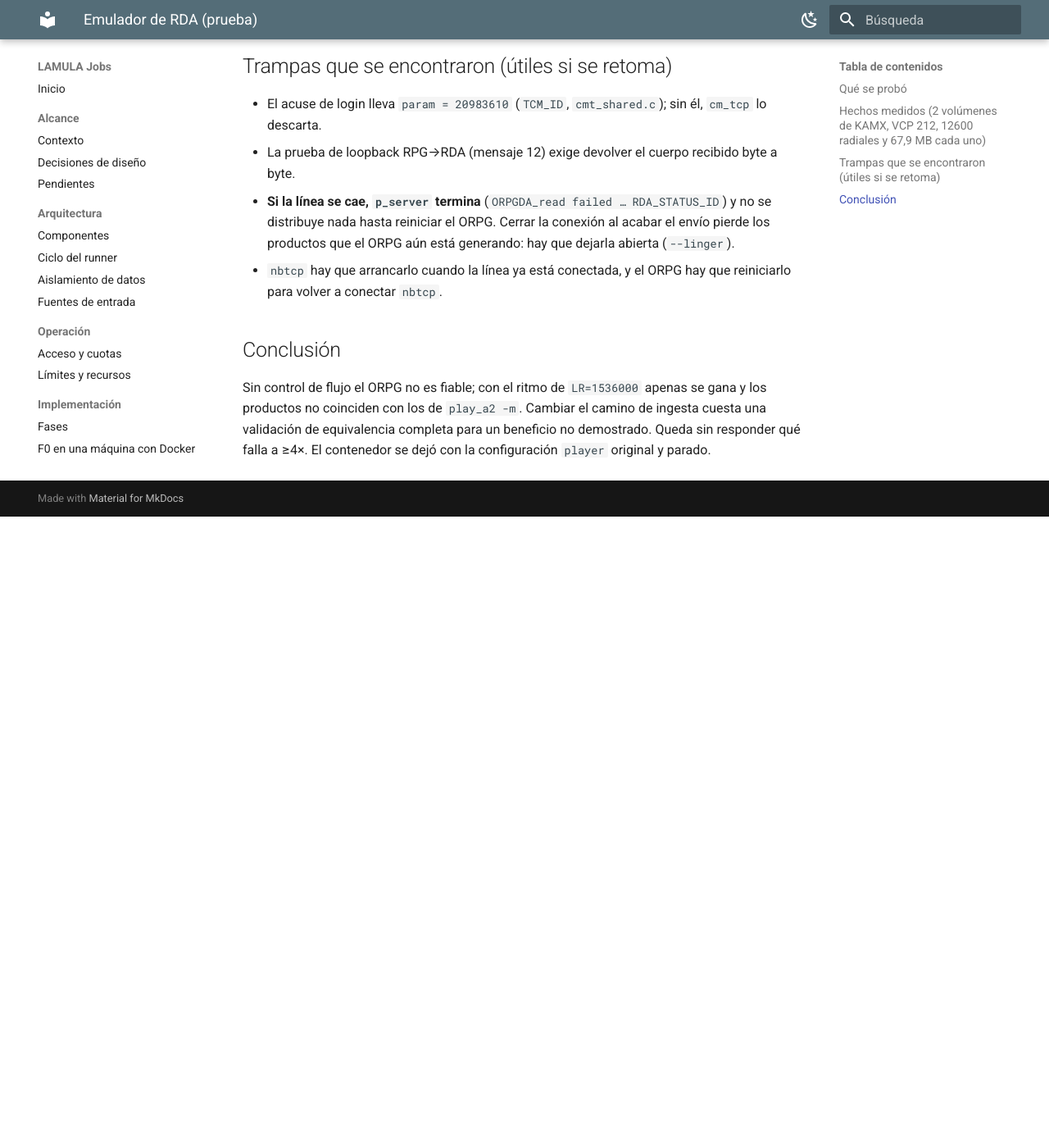
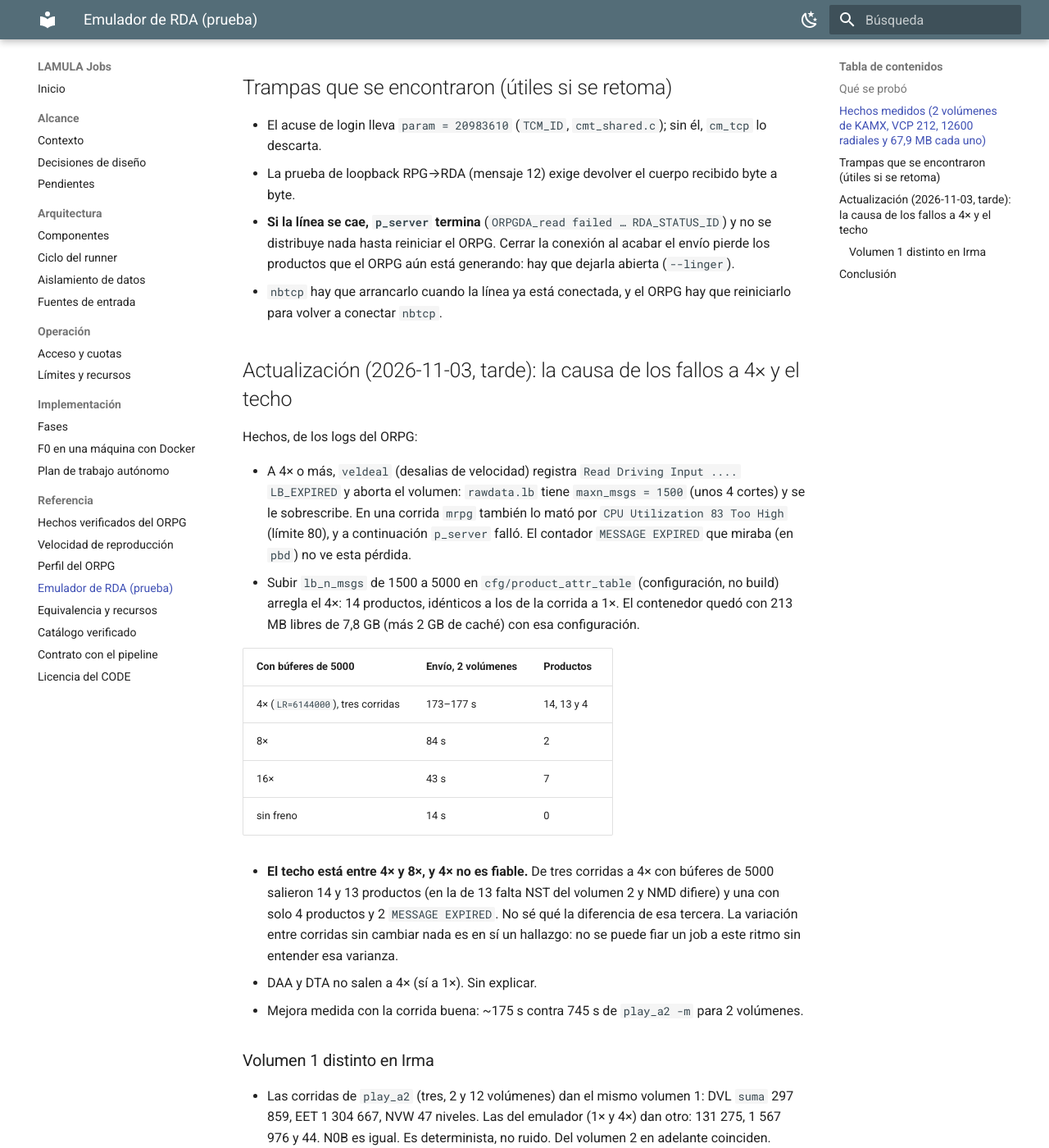
Before and after one commit to vladimir1284/lamula-jobs, an MkDocs documentation site: the page built from docs/referencia/rda-emulador.md, in a window 1280 px wide and 1400 px high, scrolled down 1312 px. Shown: the whole window at 82% size. Built offline with MkDocs 1.6.1 and Material for MkDocs 9.7.7, drawn with Linux system fonts in a browser that asks for light colours; before the commit the page ends 1942 px from its top, so only the background shows below that; some of the changed text lies outside the part shown.

Commit message:
f0: emulador de RDA — causa de los fallos a 4× (búfer de 1500 radiales), techo, volumen 1 de Irma
Co-Authored-By: Claude Sonnet 5.5 <noreply@anthropic.com>

```diff
--- a/docs/referencia/rda-emulador.md
+++ b/docs/referencia/rda-emulador.md
@@ -1,6 +1,6 @@
 # Emulador de RDA como alternativa a `play_a2` (2026-11-03)
 
-**Resultado: no hay ganancia demostrada. D6 no cambia.** Se probó si alimentar el ORPG como si fuera
+**Resultado inicial: sin ganancia a 1×. Actualización al final: con búferes mayores el 4× funciona a veces, sin ser fiable. D6 no cambia.** Se probó si alimentar el ORPG como si fuera
 un radar real (línea de banda ancha por `cm_tcp`) es más rápido que `play_a2 -m`.
 
 ## Qué se probó
@@ -43,9 +43,52 @@ de línea (`LR`) dada.
 - `nbtcp` hay que arrancarlo cuando la línea ya está conectada, y el ORPG hay que reiniciarlo
   para volver a conectar `nbtcp`.
 
+## Actualización (2026-11-03, tarde): la causa de los fallos a 4× y el techo
+
+Hechos, de los logs del ORPG:
+
+- A 4× o más, `veldeal` (desalias de velocidad) registra `Read Driving Input .... LB_EXPIRED` y
+  aborta el volumen: `rawdata.lb` tiene `maxn_msgs = 1500` (unos 4 cortes) y se le sobrescribe.
+  En una corrida `mrpg` también lo mató por `CPU Utilization 83 Too High` (límite 80), y a continuación
+  `p_server` falló. El contador `MESSAGE EXPIRED` que miraba (en `pbd`) no ve esta pérdida.
+- Subir `lb_n_msgs` de 1500 a 5000 en `cfg/product_attr_table` (configuración, no build) arregla el 4×:
+  14 productos, idénticos a los de la corrida a 1×. El contenedor quedó con 213 MB libres de 7,8 GB
+  (más 2 GB de caché) con esa configuración.
+
+| Con búferes de 5000 | Envío, 2 volúmenes | Productos |
+|---|---|---|
+| 4× (`LR=6144000`), tres corridas | 173–177 s | 14, 13 y 4 |
+| 8× | 84 s | 2 |
+| 16× | 43 s | 7 |
+| sin freno | 14 s | 0 |
+
+- **El techo está entre 4× y 8×, y 4× no es fiable.** De tres corridas a 4× con búferes de 5000 salieron
+  14 y 13 productos (en la de 13 falta NST del volumen 2 y NMD difiere) y una con solo 4
+  productos y 2 `MESSAGE EXPIRED`. No sé qué la diferencia de esa tercera. La variación entre
+  corridas sin cambiar nada es en sí un hallazgo: no se puede fiar un job a este ritmo sin entender esa varianza.
+- DAA y DTA no salen a 4× (sí a 1×). Sin explicar.
+- Mejora medida con la corrida buena: ~175 s contra 745 s de `play_a2 -m` para 2 volúmenes.
+
+### Volumen 1 distinto en Irma
+
+- Las corridas de `play_a2` (tres, 2 y 12 volúmenes) dan el mismo volumen 1: DVL `suma` 297 859,
+  EET 1 304 667, NVW 47 niveles. Las del emulador (1× y 4×) dan otro: 131 275, 1 567 976 y 44.
+  N0B es igual. Es determinista, no ruido. Del volumen 2 en adelante coinciden.
+- En el volumen de 2026-11-01 (KAMX, un volumen, arranque en frío) **`play_a2` y el emulador dan los 9
+  productos idénticos entre sí**, y ambos coinciden con el feed oficial en N0B, DVL, EET y NMD.
+  El defecto no es general.
+- No hay referencia oficial de Irma (el bucket Level III no devolvió nada para esas horas), así que
+  no sé cuál de las dos vías acierta en el volumen 1 de Irma.
+- Quité el reenvío de metadatos por volumen (`--sin-metadatos`) y la corrida salió mal (4 productos),
+  así que no sirve como evidencia.
+- Sospecha, sin probar: un efecto de arranque en frío específico de este volumen (VCP 212) en la
+  vía de banda ancha. Como las comparaciones reales necesitan historia de volúmenes de todos modos,
+  un volumen de calentamiento previo podría ser la solución, pero no está probado.
+
 ## Conclusión
 
-Sin control de flujo el ORPG no es fiable; con el ritmo de `LR=1536000` apenas se gana y los productos
-no coinciden con los de `play_a2 -m`. Cambiar el camino de ingesta cuesta una validación de
-equivalencia completa para un beneficio no demostrado. Queda sin responder qué falla a ≥4×.
-El contenedor se dejó con la configuración `player` original y parado.
+La causa de los fallos a 4× está identificada y tiene arreglo de configuración, pero el resultado
+**no es todavía fiable** (variación entre corridas, DAA/DTA ausentes, volumen 1 de Irma distinto).
+D6 no cambia. Para reabrirlo hacen falta: repetir el 4× unas 10 veces para medir la varianza,
+explicar DAA/DTA y decidir qué hacer con el volumen 1. Se restauró la configuración original del
+contenedor (copias `*.orig-rda` en `cfg/`), que quedó parado.
```
Also changed, not shown: 2 other files.
